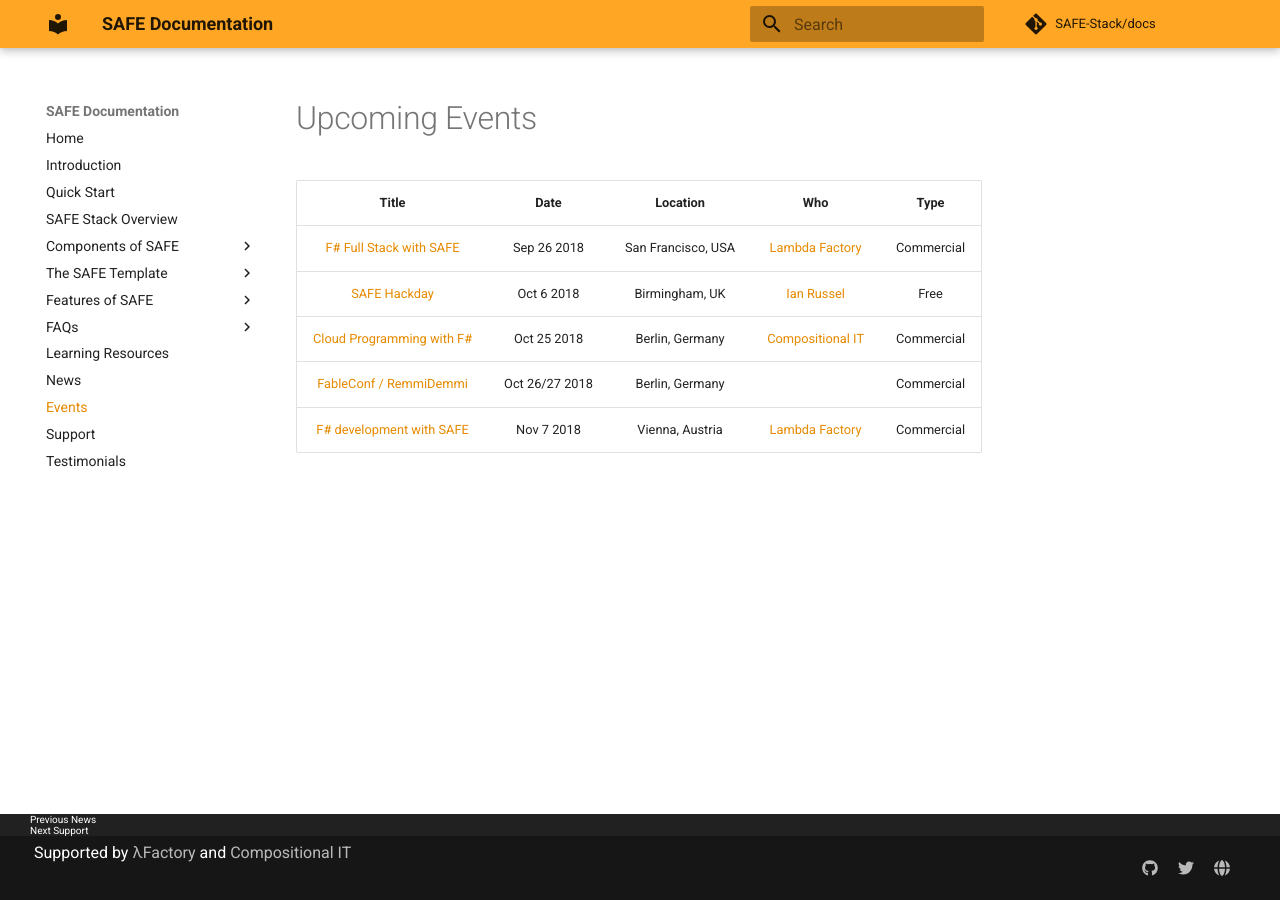
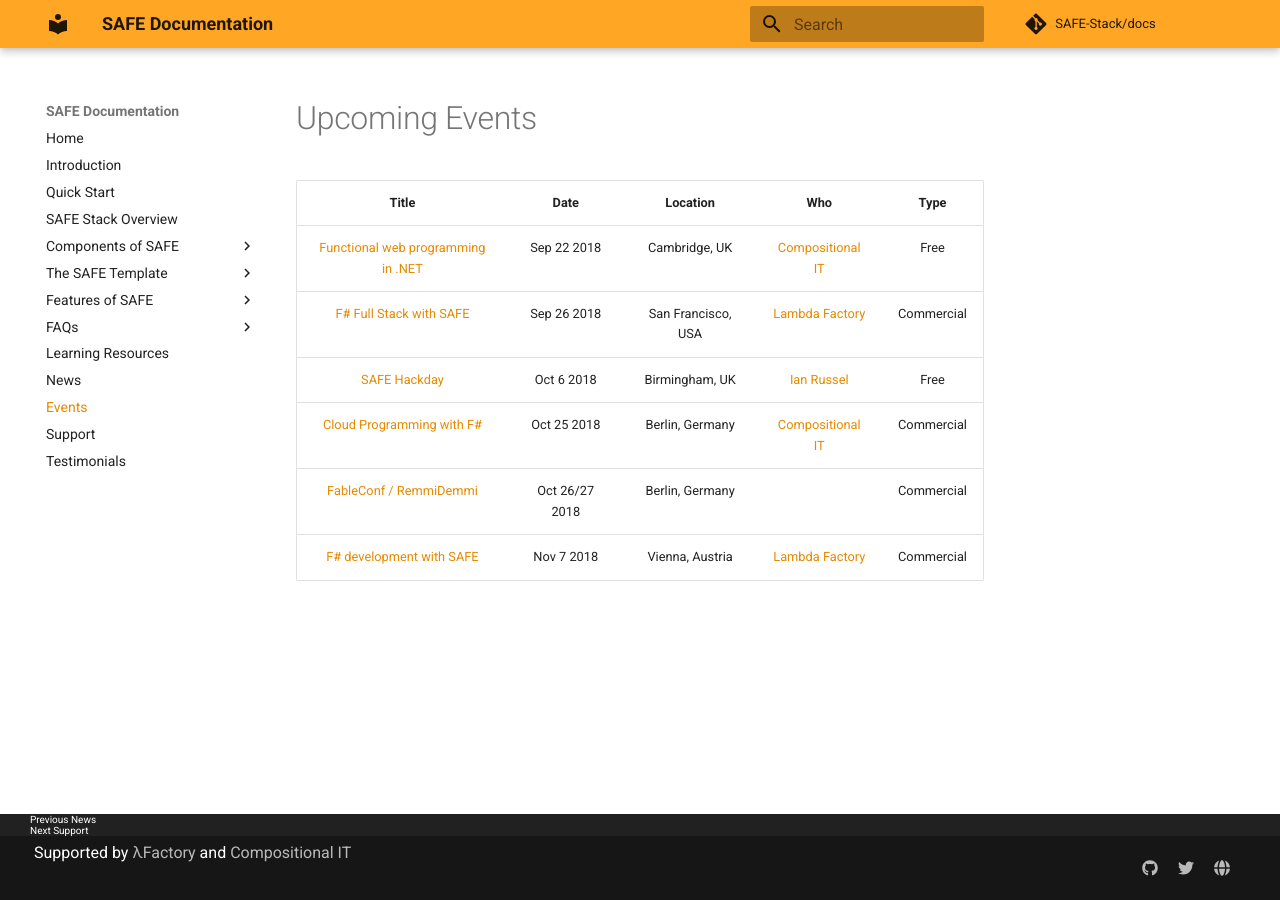
Before and after one commit to SAFE-Stack/docs, an MkDocs documentation site: the page built from docs/events.md, in a window 1280 px wide. Built offline with MkDocs 1.6.1 and Material for MkDocs 9.7.7, drawn with Linux system fonts in a browser that asks for light colours; comment, search, counter and statistics services are not loaded; old or Windows-style settings are respelled for this version of MkDocs.

Commit message:
Add event

```diff
--- a/docs/events.md
+++ b/docs/events.md
@@ -2,6 +2,7 @@
 
 | Title | Date | Location | Who | Type |
 |:-:|:-:|:-:|:-:|:-:|
+| [Functional web programming in .NET](https://www.dddeastanglia.com/Session/Details/2179) | Sep 22 2018 | Cambridge, UK | [Compositional IT](https://compositional-it.com) | Free |
 | [F# Full Stack with SAFE](https://www.openfsharp.org/agenda/workshop/) | Sep 26 2018 | San Francisco, USA | [Lambda Factory](http://lambdafactory.io/) | Commercial |
 | [SAFE Hackday](https://www.meetup.com/altnetbrum/events/252629315/) | Oct 6 2018 | Birmingham, UK | [Ian Russel](https://twitter.com/ijrussell) | Free |
 | [Cloud Programming with F#](https://www.eventbrite.co.uk/e/cloud-programming-with-f-tickets-48056860363) | Oct 25 2018 | Berlin, Germany | [Compositional IT](https://compositional-it.com) | Commercial |
```
